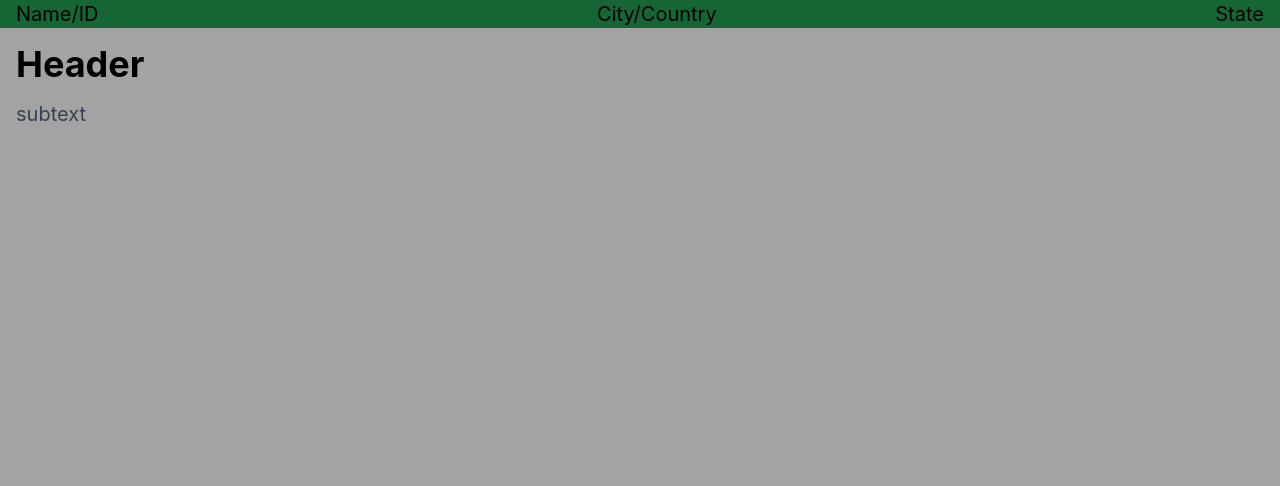
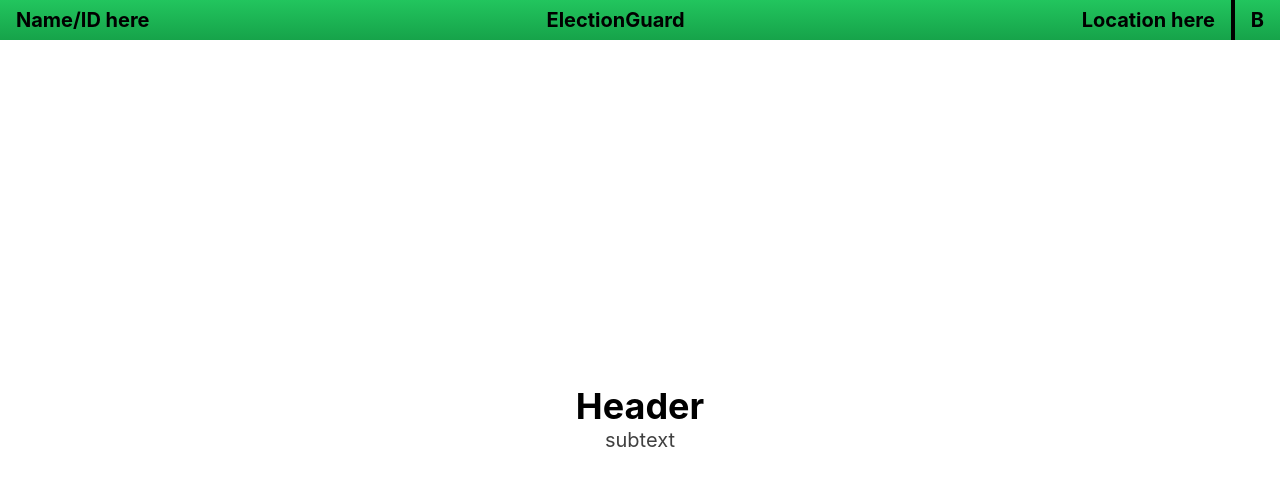
Before and after one commit to tommatz/SecureVotingBoothCopy, a React (Create React App) app in the folder frontend/: page / in a window 1280 px wide. Shown: the top 486 px of the page. Built offline with nearby package versions, Linux system fonts and the light colour scheme; the HTML template or start-up script is replaced by a standard one.

Commit message:
Updated formatting of template page and top bar. Added toggled dark mode.

```diff
--- a/frontend/src/App.js
+++ b/frontend/src/App.js
@@ -1,12 +1,16 @@
+import { useState } from 'react';
 import { BrowserRouter, Route, Routes } from 'react-router-dom'
+import TopBar from './components/TopBar';
 import Template from './components/Template';
-import TopBar from './components/TopBar';
 
 function App() {
+
+  const [darkMode, setDarkMode] = useState(false) //Default is false
+
   return (
     <BrowserRouter>
-      <header id='App' className='bg-neutral-400 h-screen w-full'>
-        <TopBar />
+      <header id='App' className={`h-screen w-screen ${darkMode && 'dark bg-slate-800'}`}>
+        <TopBar darkMode={darkMode} setDarkMode={setDarkMode}/>
         <Routes>
           <Route path='/' element={<Template />}></Route>
         </Routes>
--- a/frontend/src/components/Template.js
+++ b/frontend/src/components/Template.js
@@ -5,11 +5,11 @@ const Template = () => {
     /*This return statement is what gets passed up to the App.js then to the index.js
     it is then displayed on the user's screen as the html within the return statement*/
     return (
-        <section id="template">
-            <div className="flex flex-col p-4">
-                <div className="flex flex-col space-y-4">
+        <section id="template" className="h-[95%] w-full"> {/* The 95% vertical height of the template section is to fill the rest of the screen (top bar takes 5%) */}
+            <div className="flex flex-col space-y-4 h-full w-full">
+                <div className="m-auto text-center dark:text-white"> {/* This div is needed to center the items inside it using m-auto (margins auto) */}
                     <h1 className="text-4xl font-bold">Header</h1>
-                    <p className="text-xl text-gray-700">subtext</p>
+                    <p className="text-xl text-neutral-700 dark:text-neutral-400">subtext</p>
                 </div>
             </div>
         </section>
--- a/frontend/src/components/TopBar.js
+++ b/frontend/src/components/TopBar.js
@@ -1,15 +1,20 @@
-const TopBar = () => {
+const TopBar = ({darkMode, setDarkMode}) => {
 
-  //Any page JSX would go up here
+  const name = "Name/ID here"
+  const location = "Location here"
 
   /*This return statement is what gets passed up to the App.js then to the index.js
   it is then displayed on the user's screen as the html within the return statement*/
   return (
-    <section id="topbar" className="bg-green-800">
-      <div className="flex flex-row px-4 justify-between text-xl">
-        <p>Name/ID</p>
-        <p>City/Country</p>
-        <p>State</p>
+    <section id="topbar" className="bg-gradient-to-b from-green-500 to-green-600 dark:from-slate-700 dark:to-slate-500 h-[5%] w-full">
+      <div className="flex flex-row h-full w-full items-center px-4 space-x-4 dark:text-white font-bold text-sm sm:text-base md:text-xl">
+        <div className="flex flex-row h-full w-full items-center justify-between">
+          <p>{name}</p>
+          <p>ElectionGuard</p>
+          <p>{location}</p>
+        </div>
+        <span className="h-full w-1 bg-black dark:bg-white" />
+        <button onClick={() => setDarkMode(!darkMode)} > B </button>
       </div>
     </section>
   )
--- a/frontend/tailwind.config.js
+++ b/frontend/tailwind.config.js
@@ -1,5 +1,6 @@
 /** @type {import('tailwindcss').Config} */
 module.exports = {
+  darkMode: 'class',
   content: [
     "./src/**/*.{js,jsx,ts,tsx}",
   ],
```
